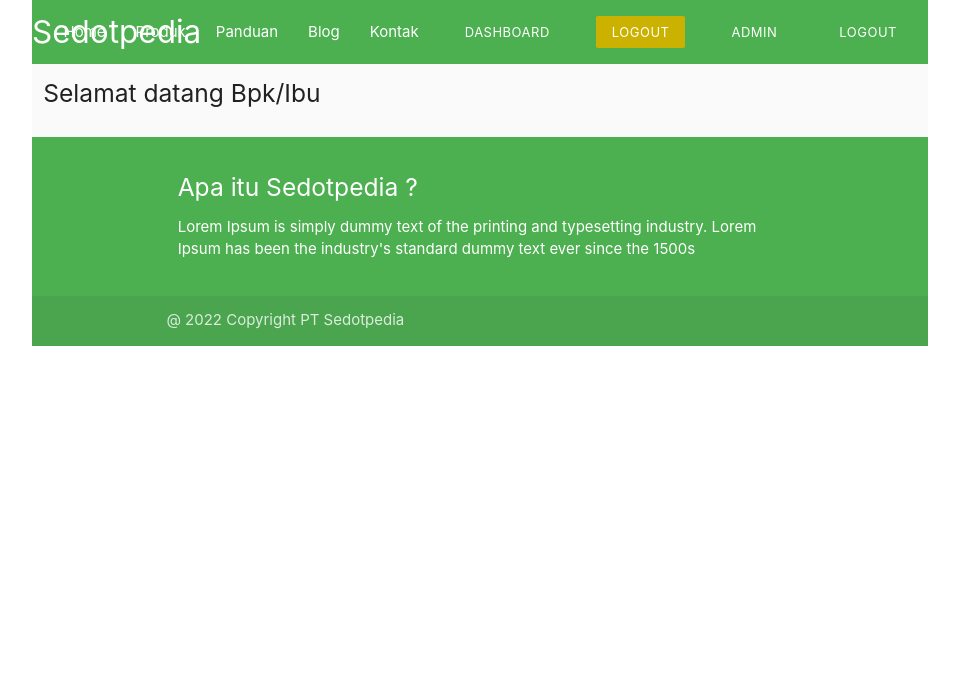
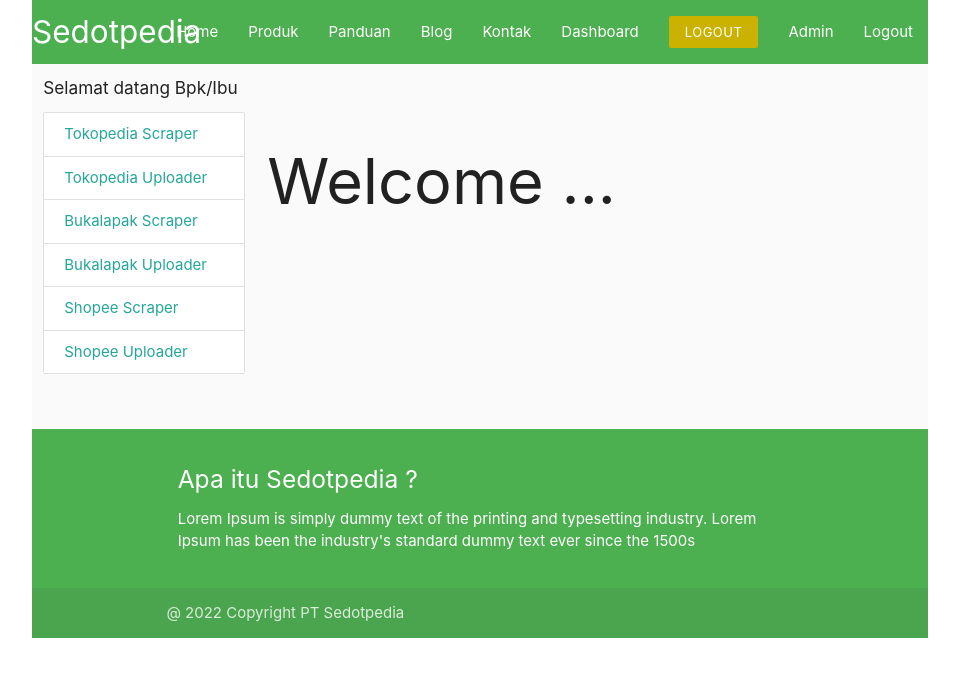
Before and after one commit to lancarweb/sedotpediareact, a React (Create React App) app: page /dashboard in a window 1280 px wide. Shown: the top 676 px of the page, without its empty margins (160-1119 px from the left). Built offline with nearby package versions, Linux system fonts and the light colour scheme; no server answers; sample sign-in values are in the browser's storage.

Commit message:
update terbaru

```diff
--- a/src/Components/SuperAdminPost.js
+++ b/src/Components/SuperAdminPost.js
@@ -1,6 +1,23 @@
 import React, { Fragment } from "react";
 
 const SuperAdminPost = (props) => {
+	function handleActivatedUser(){
+
+		const requestOptions = {
+			method: "POST",
+			headers: {"Content-Type": "application/json"},
+			body: JSON.stringify({id: props.id})
+		}
+
+		fetch("http://localhost:8000/sp/api/v1/user/activate", requestOptions)
+		.then(response => response.json())
+		.then(data => {
+			if (data.updatedExisting) {
+				window.location.reload()
+			}
+		})
+	}
+
 	return(
 			<Fragment>
 				<tbody>
@@ -10,8 +27,8 @@
 						<td>{props.email}</td>
 						<td>{props.phone}</td>
 						{props.disabled?
-							<td>Activated</td>:
-							<td><a href="#!" className="btn grey lighten-1 z-depth-0">Activate</a></td>
+							<Fragment><td>{props.exp}</td><td>Activated</td></Fragment>:
+							<Fragment><td>...</td><td><a href="#!" onClick={handleActivatedUser} className="btn grey lighten-1 z-depth-0">Activate</a></td></Fragment>
 						}
 					</tr>
 				</tbody>
--- a/src/Controller/SuperAdmin-Page.js
+++ b/src/Controller/SuperAdmin-Page.js
@@ -18,11 +18,11 @@
 	}
 
 	render(){
-		console.log(this.state.posts)
+
 		return(
 			<Fragment>
 				{
-				this.state.posts.map(post => <SuperAdminPost key={post.id} no={post.no} username={post.username} email={post.email} phone={post.hp} disabled={post.disabled} />)
+				this.state.posts.map(post =>  <SuperAdminPost key={post.id} no={post.no} username={post.username} email={post.email} phone={post.hp} disabled={post.disabled} id={post.id} exp={post.exp} /> )
 			}
 			</Fragment>
 		)
--- a/src/Layout/Nav.js
+++ b/src/Layout/Nav.js
@@ -32,12 +32,12 @@
 					<li><Link to="blog">Blog</Link></li>
 					<li><Link to="kontak">Kontak</Link></li>
 					{ localStorage.getItem("token_id")?
-						<Fragment><li><Link className="waves-effect waves-light btn-small green z-depth-0" to="dashboard">Dashboard</Link></li>
+						<Fragment><li><Link className="" to="dashboard">Dashboard</Link></li>
  						<li><Link id="logout" className="waves-effect waves-light btn-small z-depth-0" type="submit" value="Logout" onClick={logOut}>Logout</Link></li></Fragment>:
 						<li><Link id="join-user" className="waves-effect waves-light btn-small green darken-3 z-depth-0" to="join">Join</Link></li> }
 
-					{ localStorage.getItem("token_admin") && <Fragment><li><Link className="waves-effect waves-light btn-small green z-depth-0" to="superadmin">Admin</Link></li>
-						<li><Link className="waves-effect waves-light btn-small green z-depth-0"  onClick={logoutAdmin} >Logout</Link></li>
+					{ localStorage.getItem("token_admin") && <Fragment><li><Link to="superadmin">Admin</Link></li>
+						<li><Link onClick={logoutAdmin} >Logout</Link></li>
 						</Fragment> }
 				</ul>
 			</nav>
--- a/src/Pages/Dashboard.js
+++ b/src/Pages/Dashboard.js
@@ -33,7 +33,23 @@
 			<div className="row">
 				<div className="col s12">
 					<p id="validate_exp"></p>
-					<h5 id="title">Selamat datang Bpk/Ibu <b id="username" style={{textTransform: "capitalize"}}></b></h5>
+					<h6 id="title">Selamat datang Bpk/Ibu <b id="username" style={{textTransform: "capitalize"}}></b></h6>
+				</div>
+
+				<div className="row">
+					<div className="col s12 m3 l3">
+						<div className="collection">
+							<a className="collection-item">Tokopedia Scraper</a>
+							<a className="collection-item">Tokopedia Uploader</a>
+							<a className="collection-item">Bukalapak Scraper</a>
+							<a className="collection-item">Bukalapak Uploader</a>
+							<a className="collection-item">Shopee Scraper</a>
+							<a className="collection-item">Shopee Uploader</a>
+						</div>
+					</div>
+					<div className="col s12 m9 l9">
+						<h1>Welcome ...</h1>
+					</div>
 				</div>
 			</div>
 		</Fragment>
--- a/src/Pages/Join.js
+++ b/src/Pages/Join.js
@@ -45,6 +45,7 @@
 					document.getElementById("username").value = "";
 					document.getElementById("email").value = "";
 					document.getElementById("password").value = "";
+					document.getElementById("phone").value = "";
 					document.getElementById("regvalid").innerHTML = data.message;
 				} else {
 					document.getElementById("regvalid").innerHTML = "<div style='color: red'>"+data.message+"</div>";
--- a/src/Pages/Super-Admin.js
+++ b/src/Pages/Super-Admin.js
@@ -12,6 +12,7 @@
 							<th>Username</th>
 							<th>Email</th>
 							<th>No. Hp</th>
+							<th>Exp.</th>
 							<th>Aksi</th>
 						</tr>
 					</thead>
```
